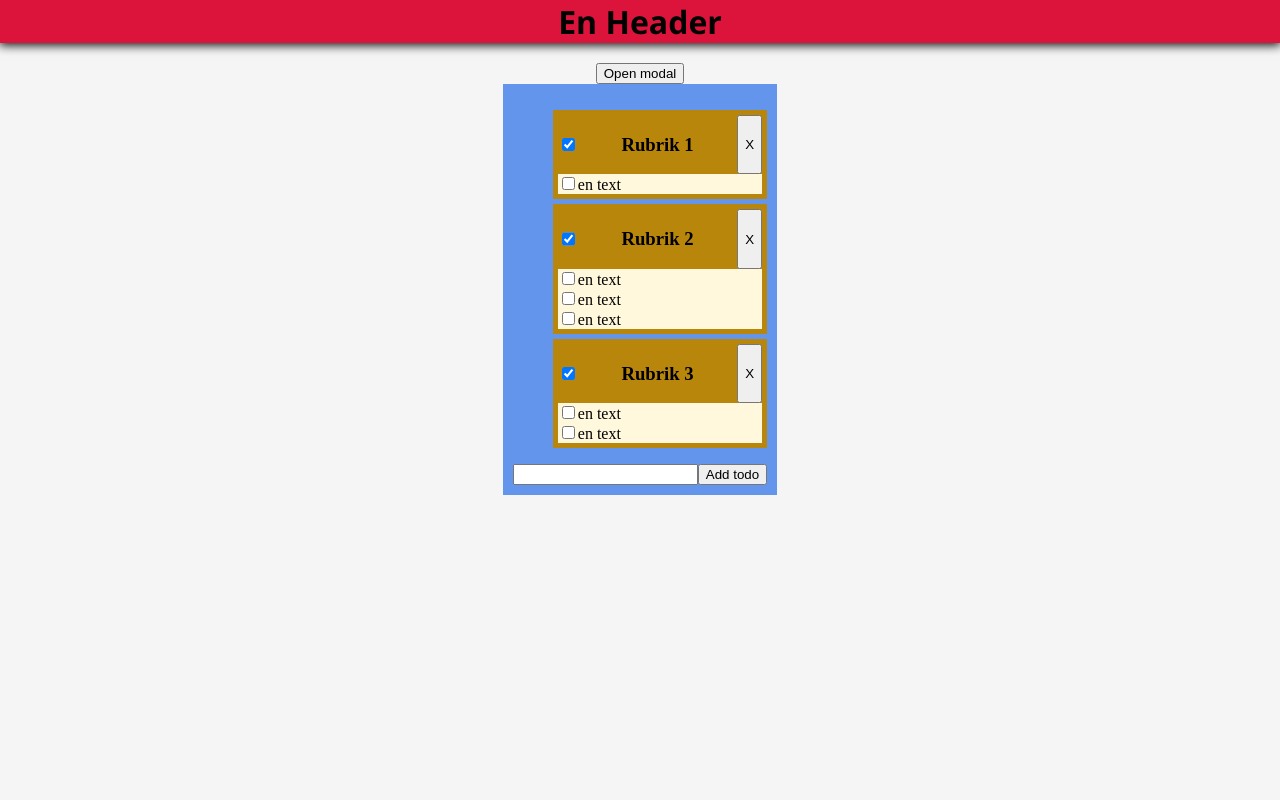
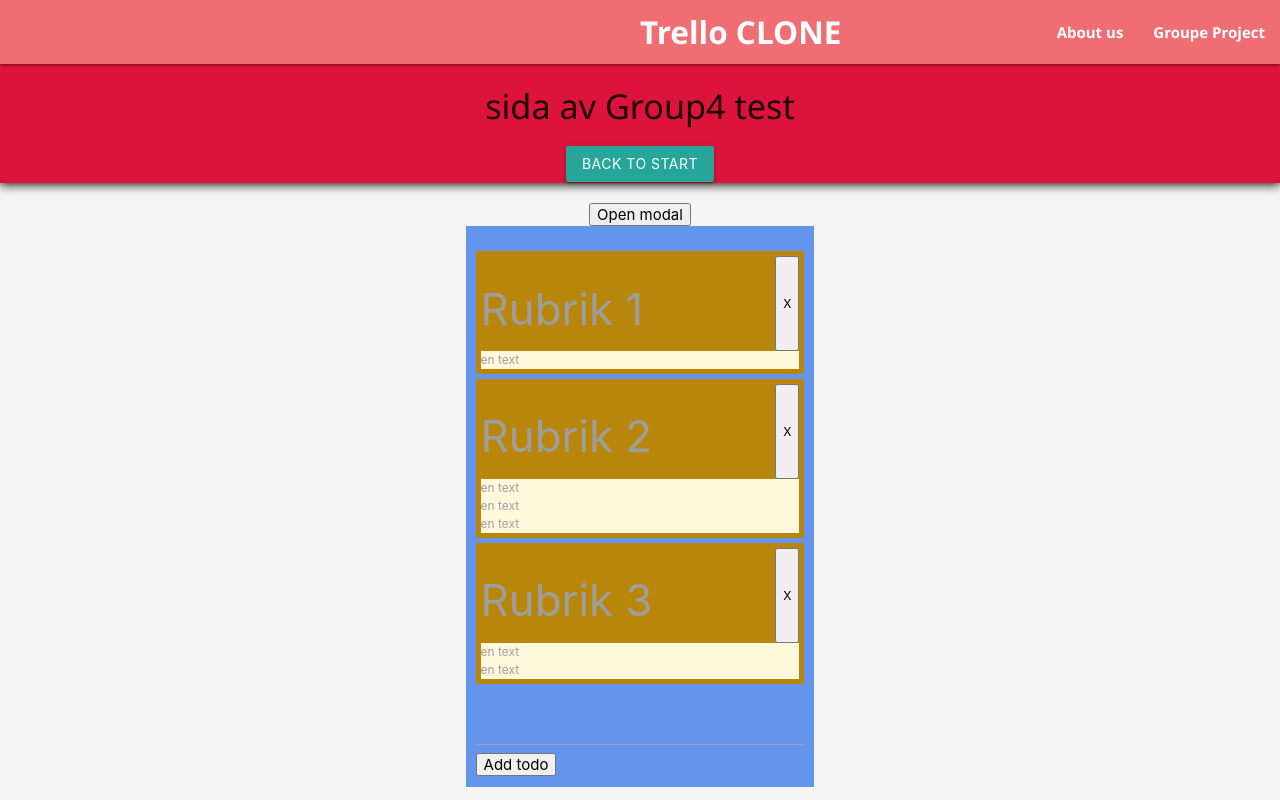
Before and after one commit to RustyNick/Grupp4, a React (Create React App) app in the folder my-app/: page /Group4 in a window 1280 px wide. Built offline with nearby package versions, Linux system fonts and the light colour scheme.

Commit message:
React Router
Done

```diff
--- a/my-app/package.json
+++ b/my-app/package.json
@@ -13,6 +13,7 @@
     "@types/react-dom": "^17.0.9",
     "react": "^17.0.2",
     "react-dom": "^17.0.2",
+    "react-router-dom": "^5.2.0",
     "react-scripts": "4.0.3",
     "typescript": "^4.3.5",
     "web-vitals": "^1.1.2"
@@ -40,5 +41,8 @@
       "last 1 firefox version",
       "last 1 safari version"
     ]
+  },
+  "devDependencies": {
+    "@types/react-router-dom": "^5.1.8"
   }
 }
--- a/my-app/public/index.html
+++ b/my-app/public/index.html
@@ -22,6 +22,14 @@
       work correctly both with client-side routing and a non-root public URL.
       Learn how to configure a non-root public URL by running `npm run build`.
     -->
+  <link
+    rel="stylesheet"
+    href="https://cdnjs.cloudflare.com/ajax/libs/materialize/1.0.0/css/materialize.min.css"
+  />
+  <link
+    href="https://fonts.googleapis.com/icon?family=Material+Icons"
+    rel="stylesheet"
+  />
   <title>React App</title>
 </head>
 
--- a/my-app/src/components/AboutPage.tsx
+++ b/my-app/src/components/AboutPage.tsx
@@ -1,13 +1,15 @@
 import React from 'react'
-/* import { useHistory } from 'react-router-dom' */
+import { useHistory } from 'react-router-dom'
 
-/* export const AboutPage: React.FC = () => {
+const AboutPage = () => {
     const history = useHistory()
     return (
         <>
-            <h1>About Page</h1>
-            <p>Lorem ipsum dolor sit amet consectetur, adipisicing elit. Odio, modi!</p>
+            <h4>Om oss Group FYRA</h4>
+            <h6>Lorem ipsum dolor sit amet consectetur, adipisicing elit. Odio, modi!</h6>
             <button className="btn" onClick={() => history.push('/')}>Back to START</button>
         </>
     )
-} */
+}
+
+export default AboutPage
--- a/my-app/src/components/Group4.tsx
+++ b/my-app/src/components/Group4.tsx
@@ -1,11 +1,13 @@
 import React from 'react';
-
-<h1>banan3</h1>
+import { useHistory } from 'react-router-dom'
 
 const Group4 = () => {
+    const history = useHistory()
     return (
-        <div className="header">
-            hi
+        <div >
+            <h4>sida av Group4 test</h4>
+<button className="btn" onClick={() => history.push('/')}>Back to START</button>
+
 
         </div>
     )
--- a/my-app/src/components/Head.tsx
+++ b/my-app/src/components/Head.tsx
@@ -1,19 +1,25 @@
 import React from 'react';
-import ReactDOM from 'react-dom';
-/* import { BrowserRouter, Route, Link, Switch } from "react-router-dom"; */
+import { BrowserRouter, Route, Switch, Redirect } from "react-router-dom";
 import Group4 from "./Group4";
+import AboutPage from "./AboutPage";
+import { Navbar } from './Navbar';
+
 
 const Header: React.FC = () => {
     return (
         <div className="header">
-            En Header
-            {/*             {<BrowserRouter>
-                <div>
+            <BrowserRouter>
+            <Navbar />
+                <div className="container">
                     <Switch>
-                        <Route path='/Group4' component={Group4} />
+
+                        <Route component={Group4} path="/Group4" />
+                        <Route component={AboutPage} path="/AboutPage" />
+
+                        <Redirect to ="/"/>
                     </Switch>
                 </div>
-            </BrowserRouter>} */}
+            </BrowserRouter>
         </div>
     )
 }
--- a/my-app/src/components/Navbar.tsx
+++ b/my-app/src/components/Navbar.tsx
@@ -1,13 +1,13 @@
 import React from "react";
-/* import { NavLink } from 'react-router-dom' */
+import { NavLink } from 'react-router-dom'
 
 export const Navbar: React.FunctionComponent = () => (
     <nav>
         <div className="nav-wrapper">
             <a href="/" className="brand-logo">Trello CLONE</a>
             <ul className="right hide-on-med-and-down">
-                {/*                 <li><NavLink to="./AboutPage">About us</NavLink></li>
-                <li><NavLink to="/">Groupe Project</NavLink></li> */}
+                <li><NavLink to="./AboutPage">About us</NavLink></li>
+                <li><NavLink to="./Group4">Groupe Project</NavLink></li>
             </ul>
         </div>
     </nav>
```
Also changed, not shown: 1 other file (tests, documents, lock files or other folders).
